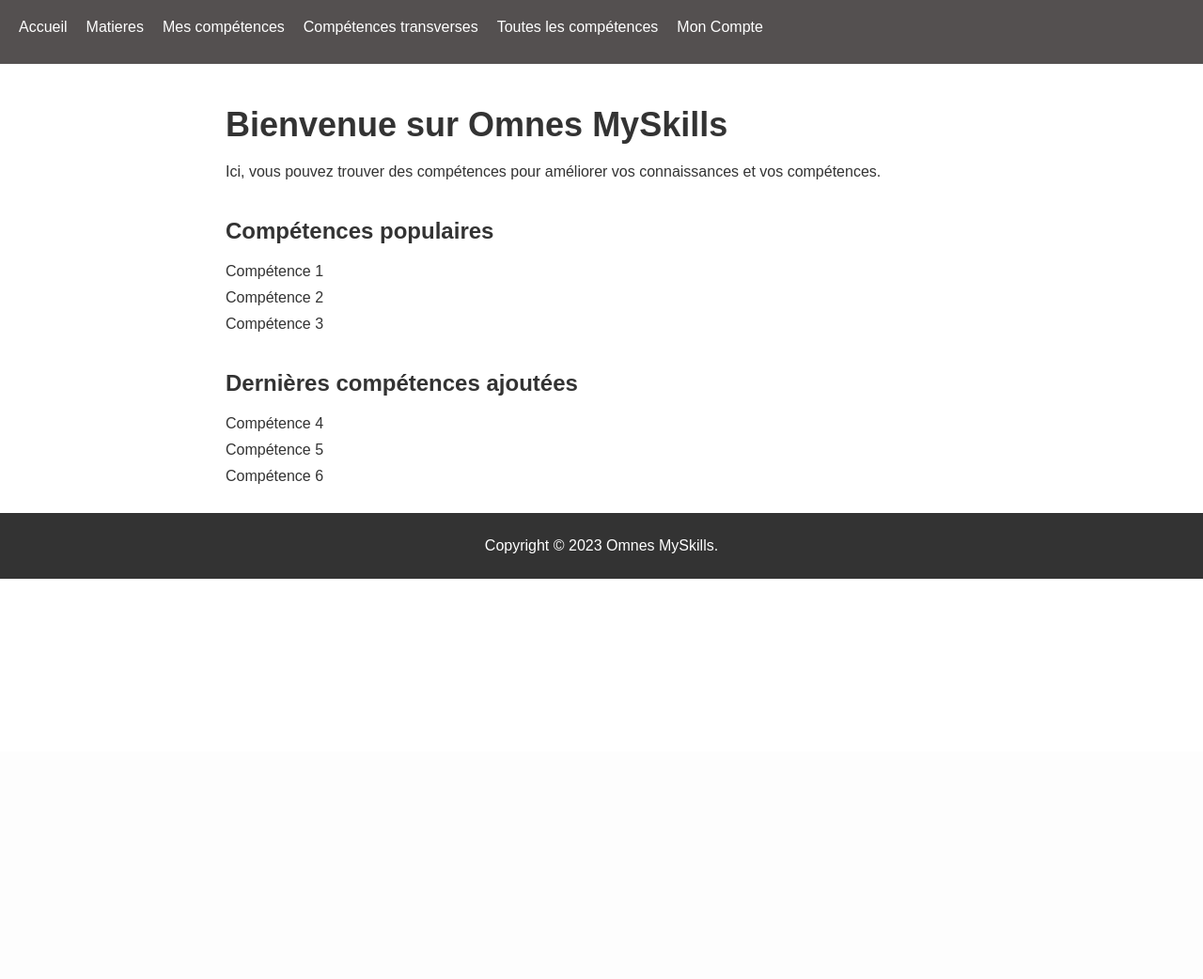
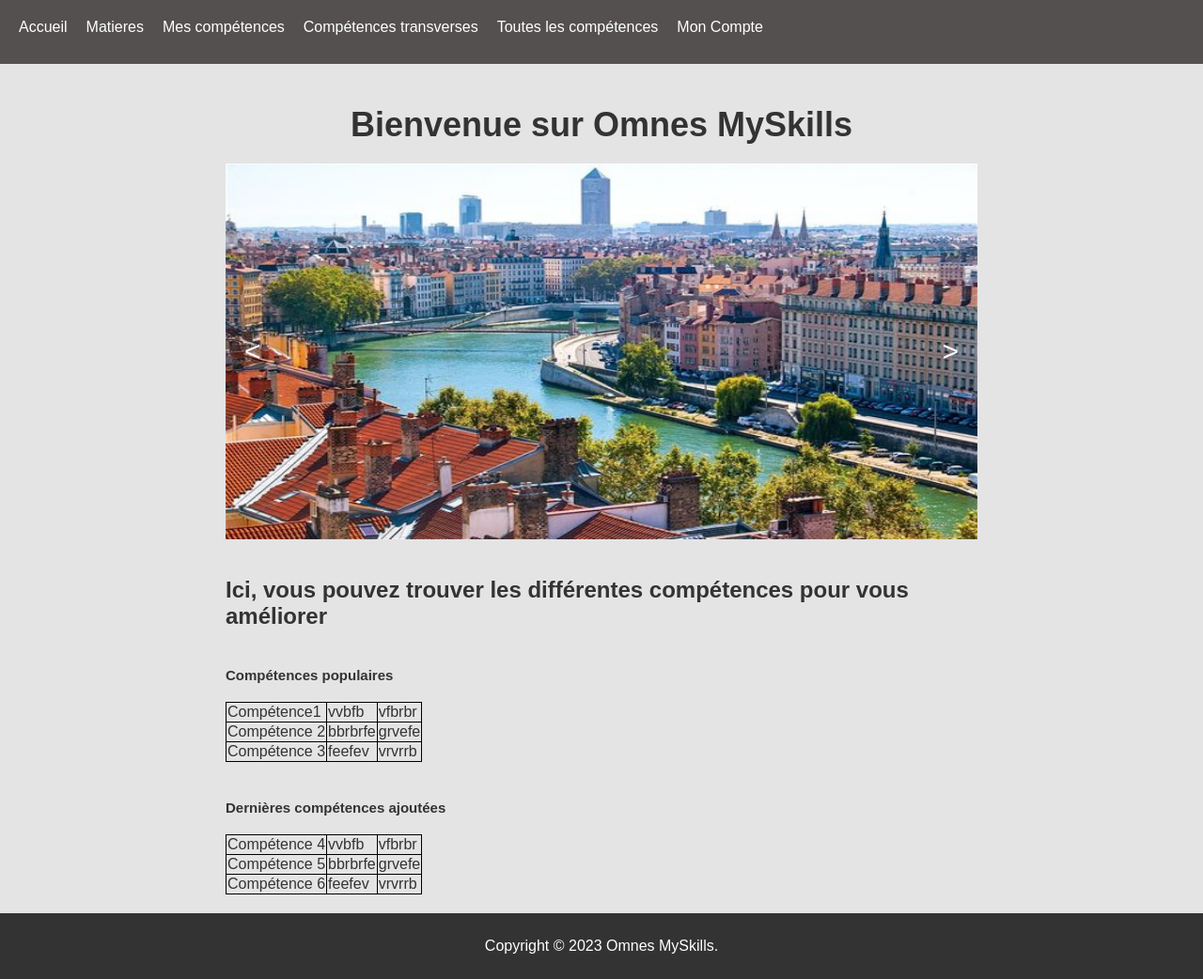
Before and after one commit to laurentdebize-ece/projet-web-dynamique-groupe1_g, a PHP site: page /pageaccueil.html in a window 1280 px wide. Shown: the whole page at 94% size. Before the commit the page ends 616 px from the top, so only its background shows below. Run offline with PHP 8.4, Linux system fonts and the light colour scheme.

Commit message:
page accueil

```diff
--- a/accueil/pageaccueil.css
+++ b/accueil/pageaccueil.css
@@ -5,6 +5,7 @@ body {
     font-family: Arial, sans-serif;
     font-size: 16px;
     color: #333;
+    background-color: #54505027;
   }
 
   /* Style pour le header */
@@ -28,8 +29,17 @@ body {
     margin-right: 20px;
   }
 
+table{
+border-collapse : collapse ;
+}
+td
+{
+border : 1px solid black ;
+}
+
+
   nav ul li a {
-    color: #fff;
+    color: white;
     text-decoration: none;
   }
 
@@ -51,10 +61,78 @@ body {
   h1 {
     font-size: 36px;
     margin-bottom: 20px;
+    text-align: center;
   }
+
+
+  .carousel {
+    width: 100%;
+    height: 400px;
+    overflow: hidden;
+    position: relative;
+  }
+
+  .slide {
+    width: 100%;
+    height: 100%;
+    position: absolute;
+    top: 0;
+    left: 0;
+    opacity: 0;
+    transition: opacity 1s ease-in-out;
+  }
+
+  .slide.active {
+    opacity: 1;
+  }
+
+
+.controls {
+  position: absolute;
+  top: 50%;
+  transform: translateY(-50%);
+  width: 100%;
+  display: flex;
+  justify-content: space-between;
+}
+
+.controls span {
+  font-size: 30px;
+  color: white;
+  cursor: pointer;
+  transition: transform 0.2s ease-in-out;
+}
+
+.controls span:hover {
+  transform: scale(1.2);
+}
+
+.prev {
+  margin-left: 20px;
+}
+
+.next {
+  margin-right: 20px;
+}
+
+@keyframes carousel {
+  0% {
+    opacity: 0;
+  }
+  100% {
+    opacity: 1;
+  }
+}
+
 
 h2 {
     font-size: 24px;
+    margin-top: 40px;
+    margin-bottom: 20px;
+}
+
+h3 {
+  font-size: 15px;
   margin-top: 40px;
   margin-bottom: 20px;
 }
@@ -63,6 +141,7 @@ body {
     margin: 0;
     padding: 0;
     list-style: none;
+    text-align: right;
 }
 
 li {
--- a/accueil/pageaccueil.html
+++ b/accueil/pageaccueil.html
@@ -1,8 +1,10 @@
 <!DOCTYPE html>
 <html>
   <head>
+    <meta charset="utf-8">
     <title>Omnes MySkills - Accueil</title>
     <link rel="stylesheet" type="text/css" href="pageaccueil.css">
+    <script src="pageaccueil.js" ></script>
   </head>
   <body>
    <header>
@@ -13,28 +15,74 @@
       <li><a href="#">Mes compétences</a></li>
       <li><a href="#">Compétences transverses</a></li>
       <li><a href="#">Toutes les compétences</a></li>
-      <li class="right"><a href="#">Mon Compte</a></li>
+      <li class="absolute-right"!important><a href="#">Mon Compte</a></li>
+
     </ul>
+
   </nav>
 </header>
     <main>
       <h1>Bienvenue sur Omnes MySkills</h1>
-      <p>Ici, vous pouvez trouver des compétences pour améliorer vos connaissances et vos compétences.</p>
-      <h2>Compétences populaires</h2>
-      <ul>
-        <li>Compétence 1</li>
-        <li>Compétence 2</li>
-        <li>Compétence 3</li>
-      </ul>
-      <h2>Dernières compétences ajoutées</h2>
-      <ul>
-        <li>Compétence 4</li>
-        <li>Compétence 5</li>
-        <li>Compétence 6</li>
-      </ul>
-    </main>
-    <footer>
-      <p>Copyright © 2023 Omnes MySkills.</p>
-    </footer>
-  </body>
+      <div class="carousel">
+        <img src="lyon1.jpg" class="slide active" />
+        <img src="lyondenuit.png" class="slide" />
+        <img src="lyon2.jpg" class="slide" />
+        <div class="controls">
+          <span class="prev">&lt;</span>
+          <span class="next">&gt;</span>
+        </div>
+      </div>
+
+      <h2> Ici, vous pouvez trouver les différentes compétences pour vous améliorer</h2>
+      <h3>Compétences populaires</h3>
+
+      <table>
+<tr>
+  <td> Compétence1</td>
+  <td>     vvbfb        </td>
+  <td>      vfbrbr       </td>
+
+</tr>
+<tr>
+  <td> Compétence 2 </td>
+  <td>     bbrbrfe        </td>
+  <td>      grvefe       </td>
+
+</tr>
+<tr>
+  <td> Compétence 3 </td>
+  <td>     feefev        </td>
+  <td>     vrvrrb        </td>
+</tr>
+</table>
+
+<h3>Dernières compétences ajoutées</h3>
+
+<table>
+  <tr>
+    <td> Compétence 4</td>
+    <td>     vvbfb        </td>
+    <td>      vfbrbr       </td>
+
+  </tr>
+  <tr>
+    <td> Compétence 5 </td>
+    <td>     bbrbrfe        </td>
+    <td>      grvefe       </td>
+
+  </tr>
+  <tr>
+    <td> Compétence 6 </td>
+    <td>     feefev        </td>
+    <td>     vrvrrb        </td>
+  </tr>
+  </table>
+</main>
+
+
+<footer>
+  <p>Copyright © 2023 Omnes MySkills.</p>
+</footer>
+</body>
+
 </html>
--- /dev/null
+++ b/accueil/pageaccueil.js
@@ -0,0 +1,31 @@
+const slides = document.querySelectorAll(".slide");
+const prevBtn = document.querySelector(".prev");
+const nextBtn = document.querySelector(".next");
+
+let slideIndex = 0;
+
+function showSlide() {
+  slides.forEach(slide => slide.classList.remove("active"));
+  slides[slideIndex].classList.add("slide");
+}
+
+function prevSlide() {
+  slideIndex--;
+  if (slideIndex < 0) {
+    slideIndex = slides.length - 1;
+  }
+  showSlide();
+}
+
+function nextSlide() {
+  slideIndex++;
+  if (slideIndex > slides.length - 1) {
+    slideIndex = 0;
+  }
+  showSlide();
+}
+
+prevBtn.addEventListener("click", prevSlide);
+nextBtn.addEventListener("click", nextSlide);
+
+setInterval(nextSlide, 5000);
```
Also changed, not shown: accueil/lyon1.jpg (added), accueil/lyon2.jpg (added), accueil/lyondenuit.png (renamed from connexion/lyondenuit.png). Lines whose indentation alone changed are shown as unchanged.
